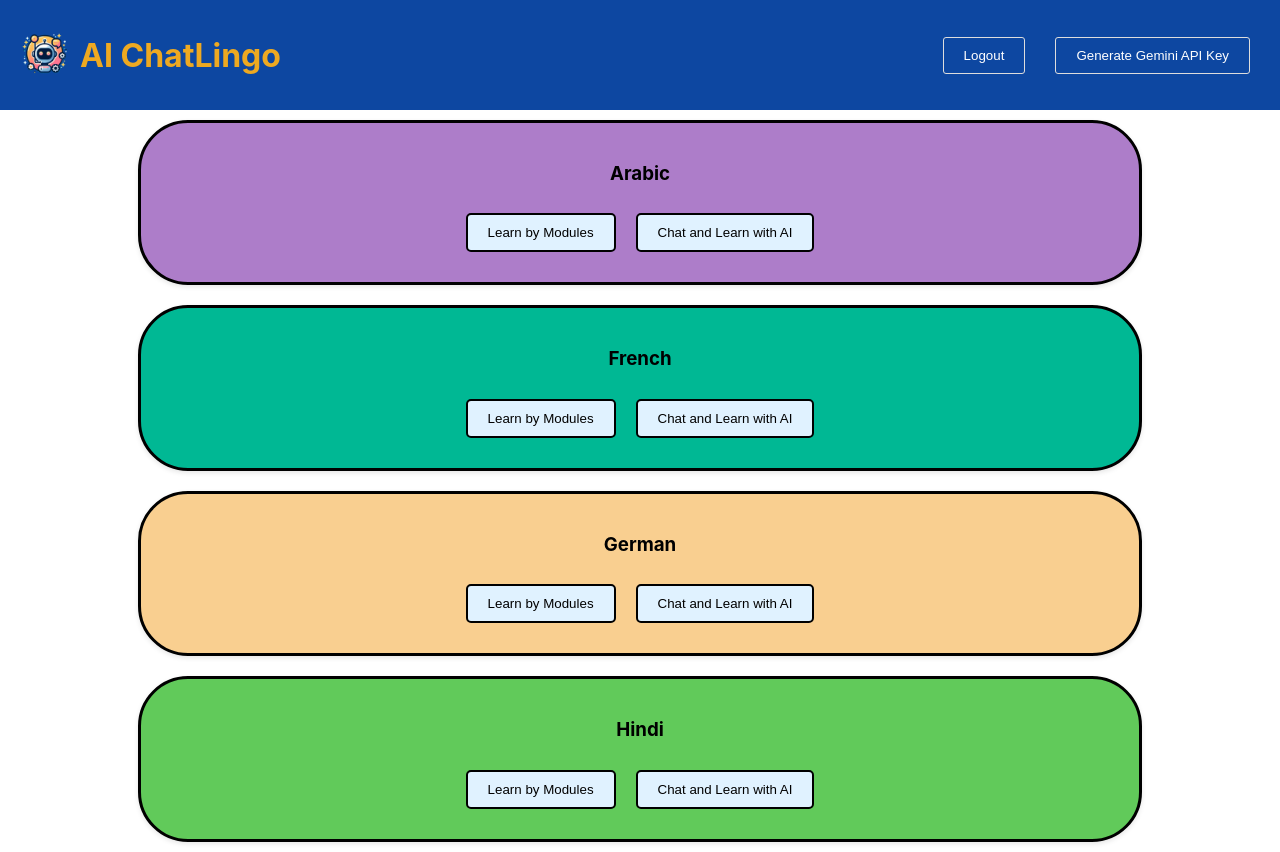
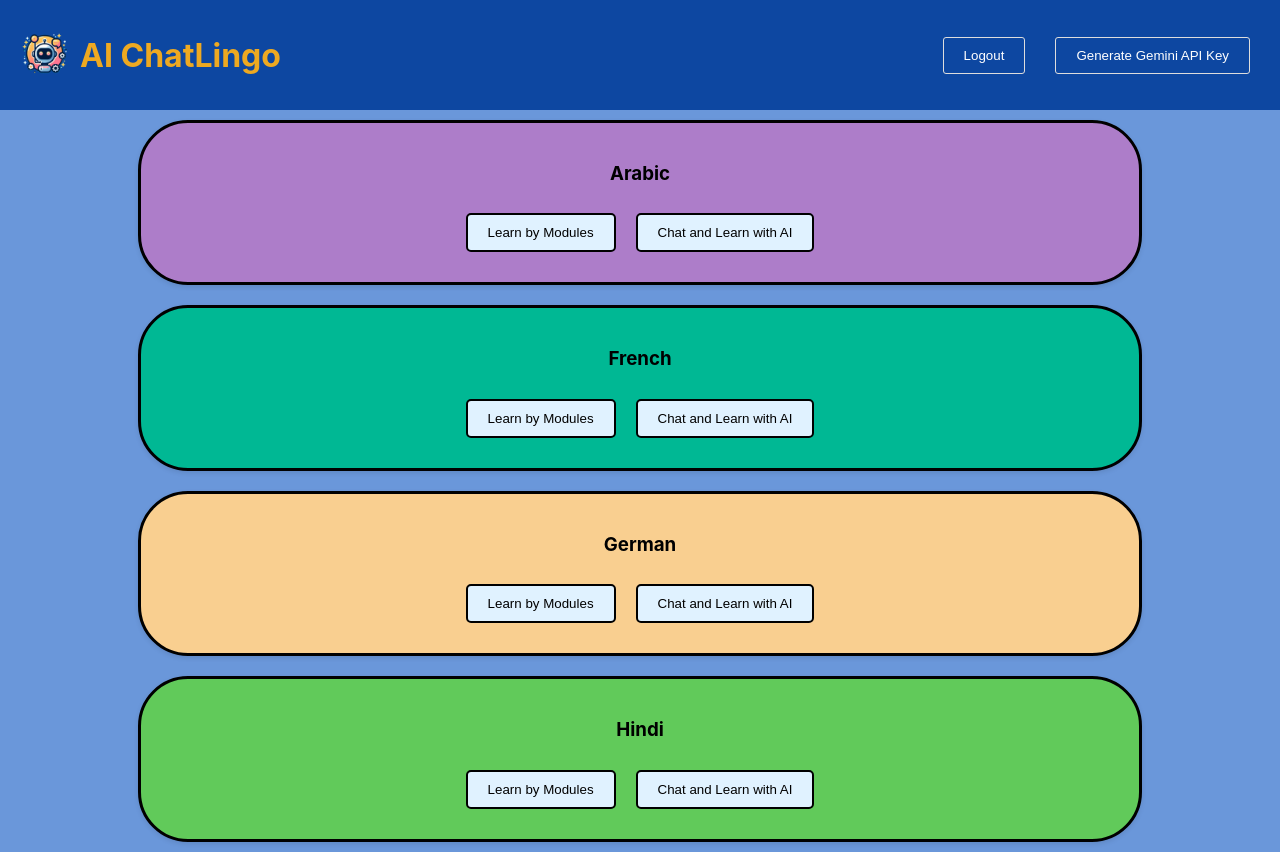
Before and after one commit to Shamaan3066/AI-ChatLingo, a React (Create React App) app in the folder frontend/: page / in a window 1280 px wide. Built offline with nearby package versions, Linux system fonts and the light colour scheme; sample sign-in values are in the browser's storage.

Commit message:
Update language.css

```diff
--- a/frontend/src/pages/language.css
+++ b/frontend/src/pages/language.css
@@ -5,7 +5,8 @@
   align-items: center;
   min-height: 90vh;
   /* background-color: #0d47a1; */
-  background-color: white;
+/*   background-color: white; */
+  background-color: #6a97da;
 }
 
 /* Language container styling */
```
